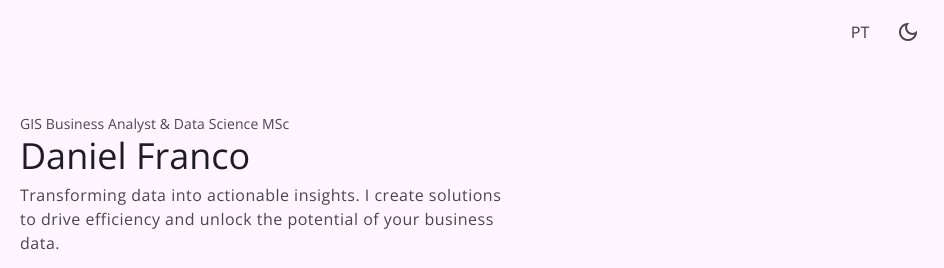
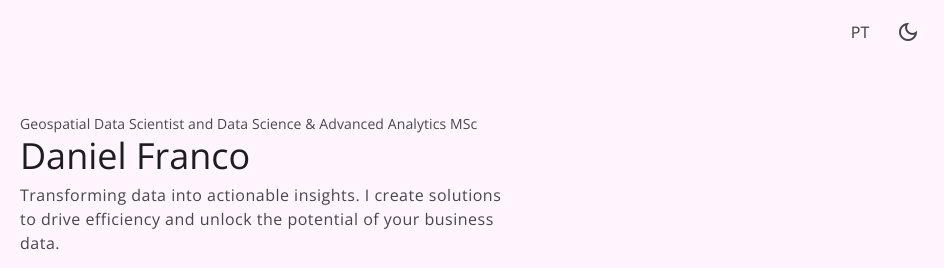
Before and after one commit to dfranco-projects/MyPortfolio, a plain HTML site: page index.html in a window 1280 px wide. Shown: the top 268 px of the page, 336-1280 px from the left. Drawn offline with nearby package versions, Linux system fonts and the light colour scheme.

Commit message:
Update index.html

```diff
--- a/index.html
+++ b/index.html
@@ -78,7 +78,7 @@
 
                     <div class='hero-content'>
 
-                        <span class='label-large section-subtitle'>GIS Business Analyst & Data Science MSc</span>
+                        <span class='label-large section-subtitle'>Geospatial Data Scientist and Data Science & Advanced Analytics MSc</span>
 
                         <h1 class='display-small'>Daniel Franco</h1>
 
```
